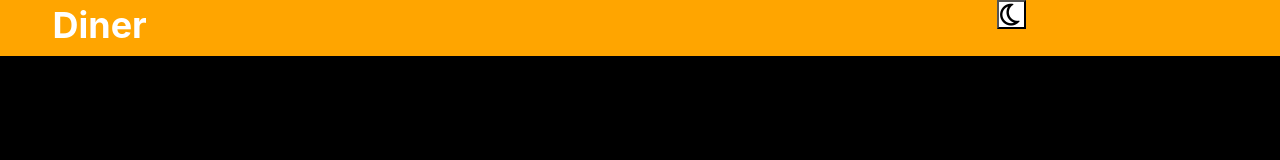
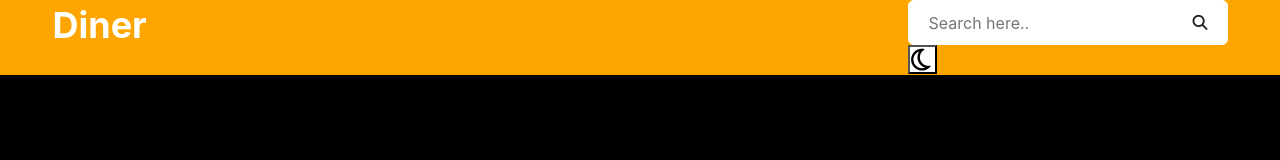
Before and after one commit to trungnte/diner-liberty, a plain HTML site: page index.html in a window 1280 px wide. Drawn offline with nearby package versions, Linux system fonts and the light colour scheme.

Commit message:
Add search box

```diff
--- a/css/style.css
+++ b/css/style.css
@@ -86,6 +86,29 @@ header {
   font-size: 25px;
 }
 
+/* search box */
+.header__searchBox {
+  position: relative;
+  display: flex;
+}
+
+.search__input {
+  padding: 10px 50px 10px 20px;
+  height: 45px;
+  font-size: 16px;
+  font-weight: 400;
+  border: 1px solid white;
+  border-radius: 6px;
+}
+
+.search__icon {
+  position: absolute;
+  top: 15px;
+  right: 20px;
+  font-size: 15px;
+  cursor: pointer;
+}
+
 
 
 /* ------------------------------------------------------------------------- */
--- a/index.html
+++ b/index.html
@@ -39,7 +39,18 @@
           </h1>
         </div>
         <div class="header__rightContent">
-          <div class="header__searchBar"></div>
+
+          <div class="header__searchBar">
+
+            <!-- search box -->
+            <form class="header__searchBox">
+              <input type="search" class="search__input" name="search" placeholder="Search here.." required="">
+              <span class="fa fa-search search__icon"></span>
+            </form>
+            <!-- end of search box -->
+
+          </div>
+
           <div class="header__switchTheme">
             <!-- button switch themes light and dark -->
             <button class="btn__switchThemes" id="switchButton">
```
